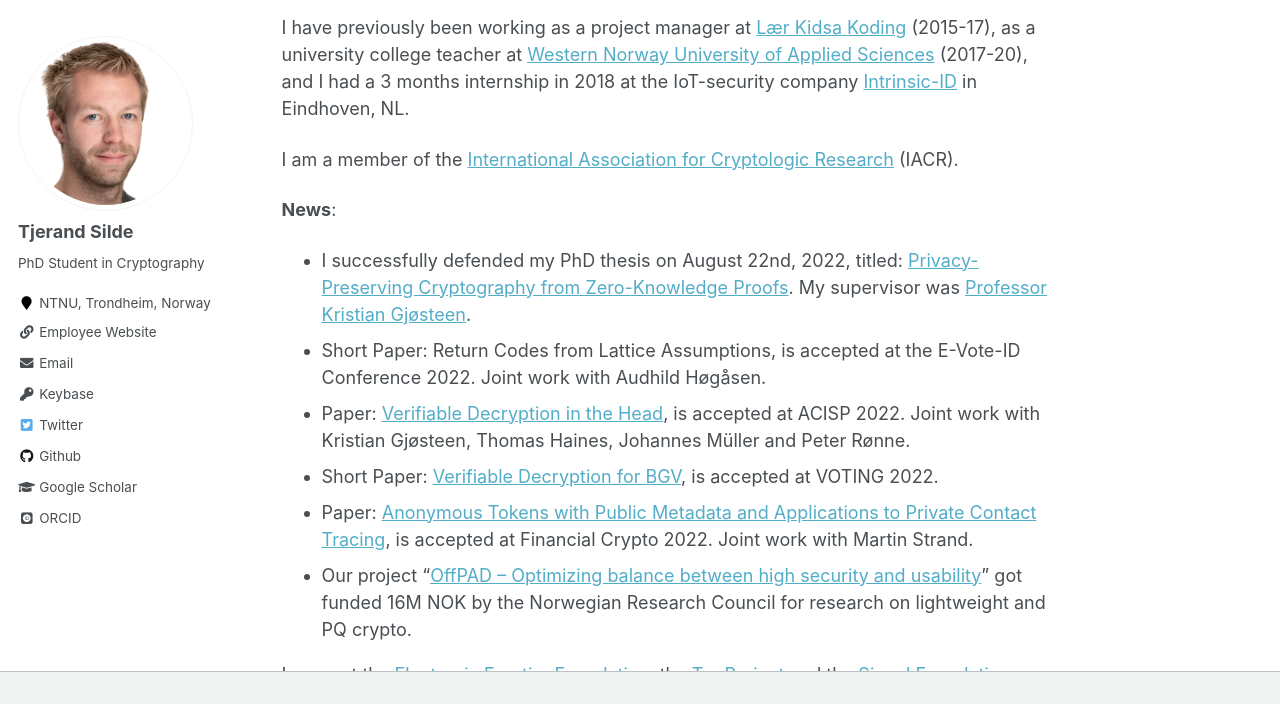
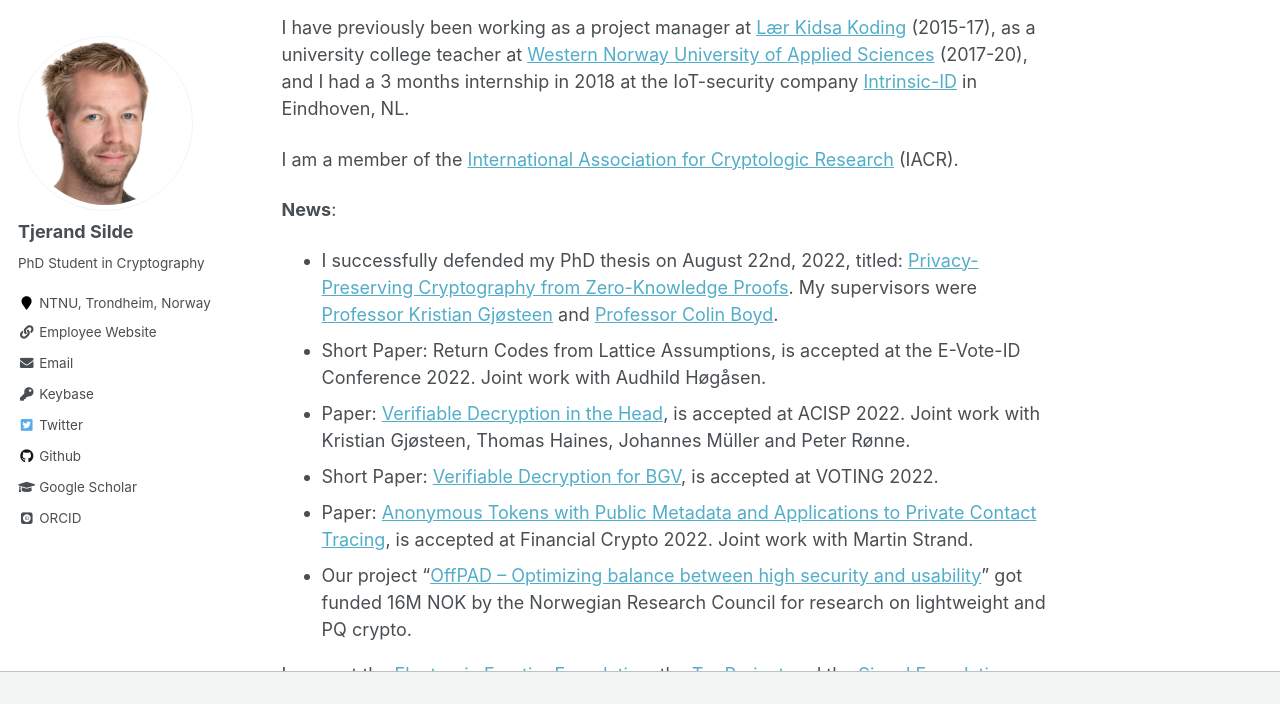
Before and after one commit to tjesi/tjesi.github.io, a Jekyll site: the page built from _pages/about.md, in a window 1280 px wide and 900 px high, scrolled down 594 px, cut to the strip 0-704 px from the top of the window. Built offline with Jekyll 4.4.1, drawn with Linux system fonts in a browser that asks for light colours; some web fonts are replaced.

Commit message:
Update about.md

```diff
--- a/_pages/about.md
+++ b/_pages/about.md
@@ -19,7 +19,7 @@
 I am a member of the [International Association for Cryptologic Research](https://iacr.org) (IACR).
 
 **News**:
-- I successfully defended my PhD thesis on August 22nd, 2022, titled: [Privacy-Preserving Cryptography from Zero-Knowledge Proofs](https://ntnuopen.ntnu.no/ntnu-xmlui/handle/11250/3012606). My supervisor was [Professor Kristian Gjøsteen](https://www.ntnu.edu/employees/kristian.gjosteen).
+- I successfully defended my PhD thesis on August 22nd, 2022, titled: [Privacy-Preserving Cryptography from Zero-Knowledge Proofs](https://ntnuopen.ntnu.no/ntnu-xmlui/handle/11250/3012606). My supervisors were [Professor Kristian Gjøsteen](https://www.ntnu.edu/employees/kristian.gjosteen) and [Professor Colin Boyd](https://www.ntnu.edu/employees/colin.boyd).
 - Short Paper: Return Codes from Lattice Assumptions, is accepted at the E-Vote-ID Conference 2022. Joint work with Audhild Høgåsen.
 - Paper: [Verifiable Decryption in the Head](https://eprint.iacr.org/2021/558.pdf), is accepted at ACISP 2022. Joint work with Kristian Gjøsteen, Thomas Haines, Johannes Müller and Peter Rønne.
 - Short Paper: [Verifiable Decryption for BGV](https://eprint.iacr.org/2021/1693.pdf), is accepted at VOTING 2022.
```
